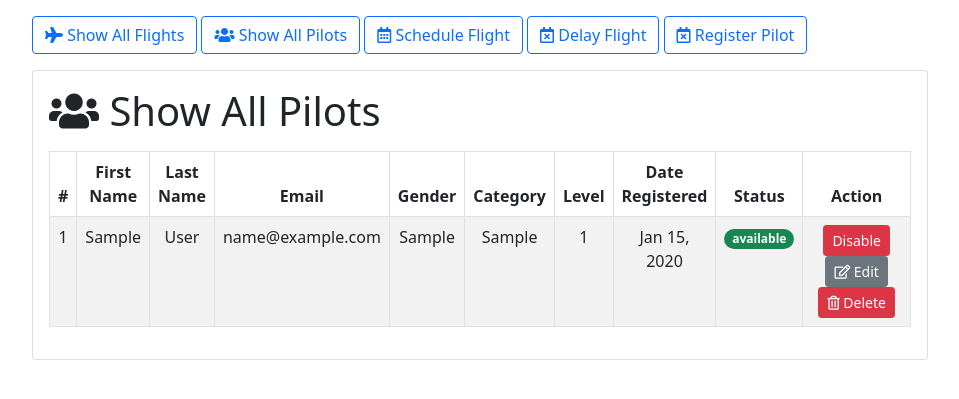
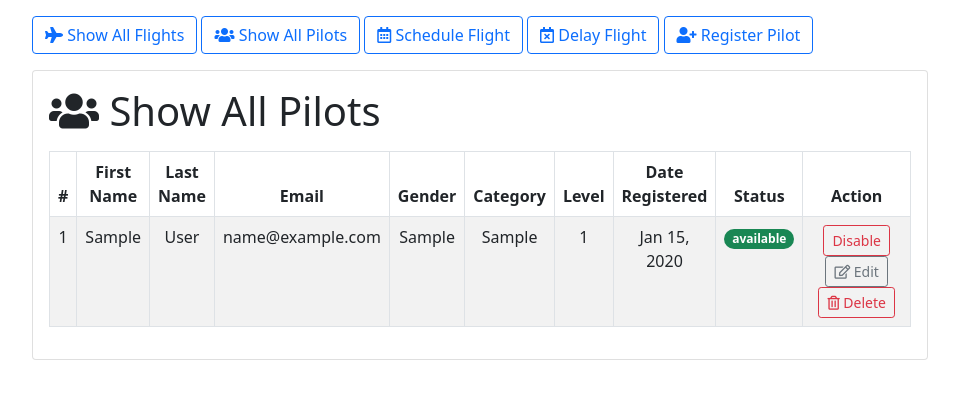
Before and after one commit to wilfred54321/flight_app, a Flask app: page / in a window 1280 px wide. Shown: the part 82-481 px from the top of the page, without its empty margins (160-1119 px from the left). Run offline with Flask 2, Linux system fonts and the light colour scheme; tables that the repository leaves empty hold one stand-in row (values such as "Sample post"); some libraries are stand-ins or nearby versions.

Commit message:
added additional icons

```diff
--- a/flight_app/templates/index.html
+++ b/flight_app/templates/index.html
@@ -28,7 +28,7 @@
 
 <a class="btn btn-outline-primary" data-bs-toggle="collapse" href="#register_pilot" role="button" aria-expanded="false"
   aria-controls="register_pilot">
-  <i class="far fa-calendar-times"></i> Register Pilot
+  <i class="fas fa-user-plus"></i> Register Pilot
 </a>
 
 
@@ -141,21 +141,22 @@
                 <td>
                   {%if pilot.is_available%}
                   <a href="{{url_for('users.change_status', pilot_id = pilot.id, action ='disable')}}"
-                    class="btn btn-danger btn-sm">
+                    class="btn btn-outline-danger btn-sm">
                     <i class=""></i></i>Disable
                   </a>
                   {%else%}
                   <a href="{{url_for('users.change_status', pilot_id = pilot.id, action = 'enable')}}"
-                    class="btn btn-success btn-sm">
+                    class="btn btn-outline-success btn-sm">
                     <i class=""></i></i>Enable
                   </a>
                   {%endif%}
 
 
-                  <a href="#" class="btn btn-secondary btn-sm">
+                  <a href="#" class="btn btn-outline-secondary btn-sm">
                     <i class="far fa-edit"></i></i> Edit
                   </a>
-                  <a href="{{url_for('users.delete_pilot', pilot_id = pilot.id)}}" class="btn btn-danger btn-sm">
+                  <a href="{{url_for('users.delete_pilot', pilot_id = pilot.id)}}"
+                    class="btn btn-outline-danger btn-sm">
                     <i class="far fa-trash-alt"></i></i> Delete
                   </a>
                 </td>
@@ -243,7 +244,7 @@
 
     <div class="collapse" id="register_pilot">
       <div class="card card-body mt-3">
-        <p class="display-6"><i class="far fa-plus-square"></i> Add Pilot</p>
+        <p class="display-6"><i class="fas fa-user-plus"></i> Add Pilot</p>
         <form action="{{url_for('users.register_pilot')}}" method="post">
 
           <div class="mb-3">
@@ -331,7 +332,7 @@
 
 
 
-          <button class=" btn btn-primary" type="submit"><i class="far fa-plus-square"></i> Add Pilot</button>
+          <button class=" btn btn-primary" type="submit"><i class="fas fa-user-plus"></i> Add Pilot</button>
 
       </div>
     </div>
```
